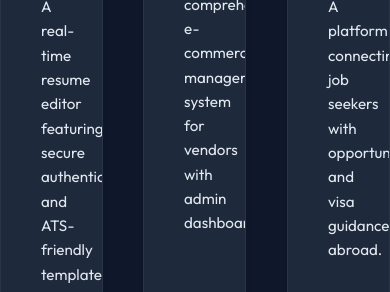
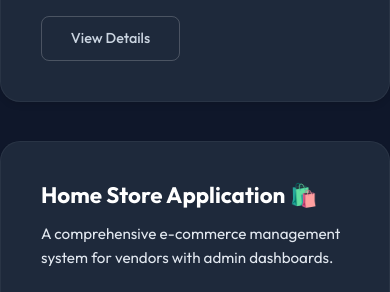
Before and after one commit to durgamsaishankargoud0702-debug/my-portfolio, a plain HTML site: page index.html in a window 390 px wide. Shown: the part 3572-3864 px from the top of the page. Drawn offline with Linux system fonts and the light colour scheme.

Commit message:
Fix mobile view layout

```diff
--- a/style.css
+++ b/style.css
@@ -789,7 +789,11 @@ section,
 
     .home-container,
     .contact-split-layout,
-    .featured-project {
+    .featured-project,
+    .projects-grid,
+    .benefits-grid,
+    .expertise-grid,
+    .services-grid {
         grid-template-columns: 1fr;
         flex-direction: column;
     }
```
